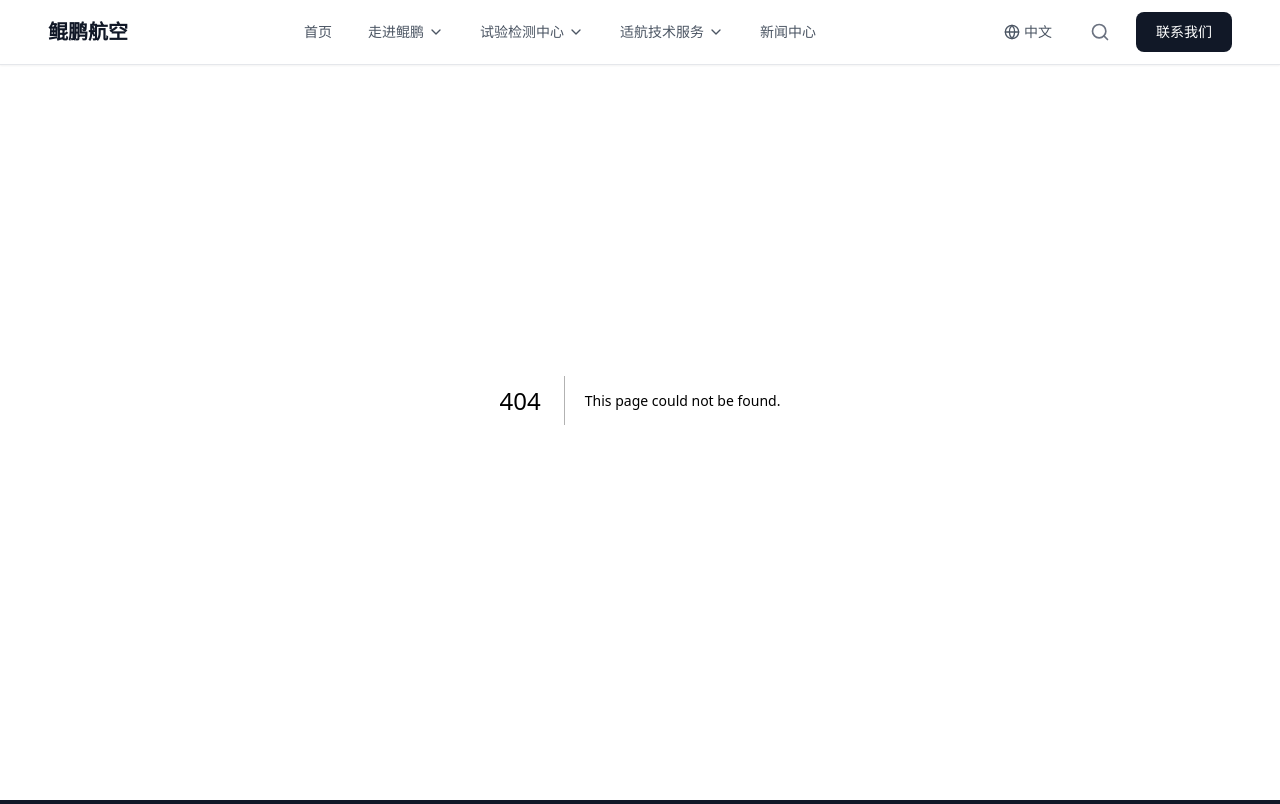
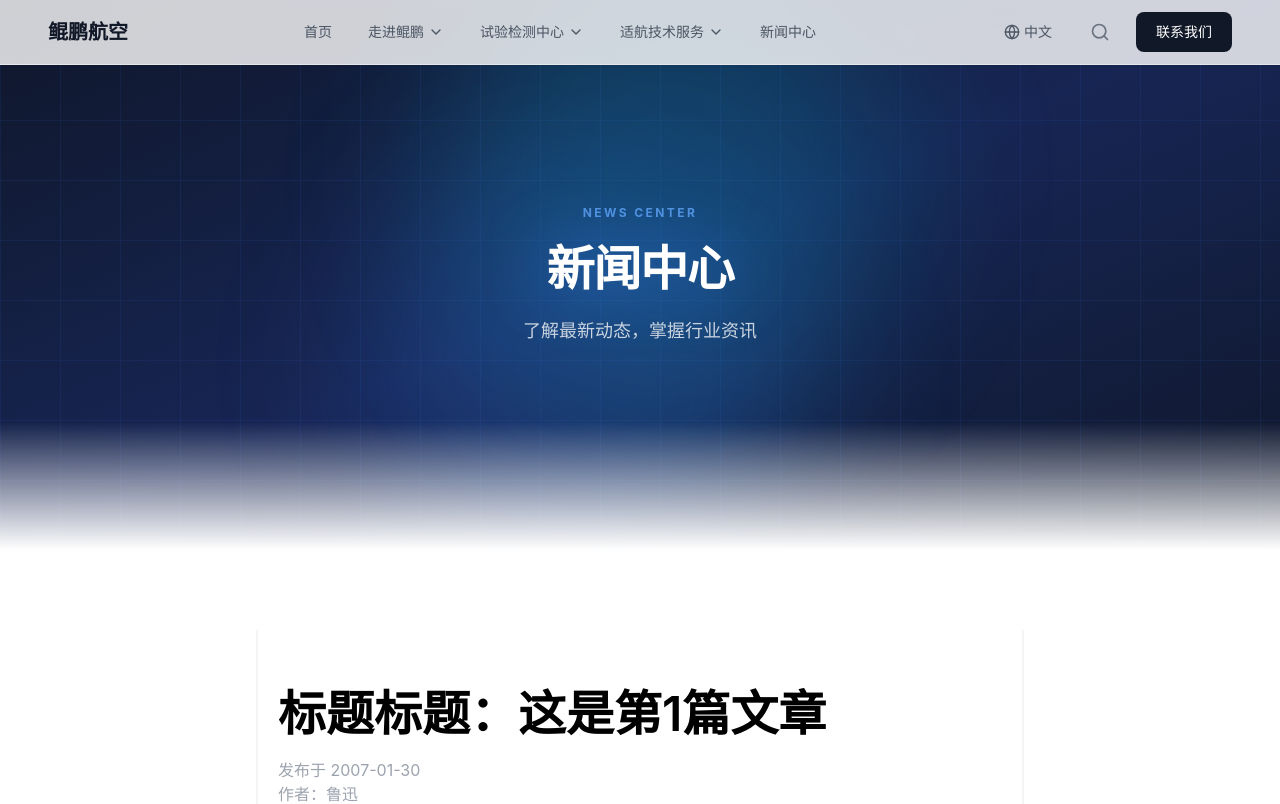
Before and after one commit to HuajiSoup/Kunpeng-Official, a Next.js app: page /news/1 in a window 1280 px wide. Before the commit this address had no page. Shown: the top 804 px of the page. Built offline with nearby package versions, Linux system fonts and the light colour scheme.

Commit message:
增加文章详情页

```diff
--- /dev/null
+++ b/app/news/[id]/page.tsx
@@ -0,0 +1,39 @@
+import { NewsContent, NewsItem } from "@/components/news/NewsContent";
+import NewsHero from "@/components/news/NewsHero";
+
+async function fetchNews(id: string): Promise<NewsItem> {
+  // const res = await fetch("");
+  const news: NewsItem = {
+    id: "0",
+    title: `标题标题：这是第${id}篇文章`,
+    author: "鲁迅",
+    summary: "简介简介简介简介简介简介简介简介简介",
+    coverImage: "",
+    content: "<p>这里有一些测试文字，<br /></p>\
+      <h1>还有大标题</h1><p>和另一些<i>斜体斜体斜体斜体斜体斜体斜体斜体斜体斜体斜体斜体斜体\
+      跨行跨行跨行跨行跨行跨行跨行跨行跨行斜体斜体斜体斜体斜体斜体斜体斜体斜体</i><strong>文字</strong>\
+      <br /><p>和另一些<strong>粗体文字！</strong></p>",
+    status: "published",
+    publishTime: "2007-01-30",
+    category: "none",
+    isHeadline: false,
+  }
+
+  return news;
+}
+
+interface NewsContentPageProps {
+  params: Promise<{
+    id: string;
+  }>;
+}
+
+export default async function NewsContentPage({ params }: NewsContentPageProps) {
+  const { id } = await params;
+  const news = await fetchNews(id);
+
+  return (<>
+    <NewsHero />
+    <NewsContent news={news} />
+  </>);
+}
--- a/app/news/page.tsx
+++ b/app/news/page.tsx
@@ -9,7 +9,7 @@ import NewsPagination from "@/components/news/NewsPagination";
 import { useLanguage } from "@/lib/LanguageContext";
 import { useRouter } from "next/navigation";
 import { NavSidebar } from "@/components/ui/NavSidebar";
-import { NewsItem } from "@/components/news/NewsCard";
+import { NewsCardItem } from "@/components/news/NewsCard";
 
 const getSidebarItems = (t: (key: string) => string) => [
   { id: "all", label: t("news.categories.all") },
@@ -19,18 +19,18 @@ const getSidebarItems = (t: (key: string) => string) => [
 ];
 
 // Test news. Where to fetch??
-const newsData: NewsItem[] = [
+const newsData: NewsCardItem[] = [
   {
     id: "1",
     title: "浙江鲲鹏获得CNAS实验室认可证书(feat)",
-    excerpt: "经过严格评审，浙江鲲鹏航空技术测试验证有限公司成功获得中国合格评定国家认可委员会(CNAS)颁发的实验室认可证书，标志着公司在测试能力建设方面取得重要突破。",
+    summary: "经过严格评审，浙江鲲鹏航空技术测试验证有限公司成功获得中国合格评定国家认可委员会(CNAS)颁发的实验室认可证书，标志着公司在测试能力建设方面取得重要突破。",
     date: "2024-01-15",
     category: "company",
   },
   {
     id: "2",
     title: "成功协助XX项目完成TC取证(feat2)",
-    excerpt: "经过18个月的共同努力，我们成功协助XX航空项目完成Type Certificate (TC)取证工作，该项目为国内首款符合DO-160G标准的通用航空器。",
+    summary: "经过18个月的共同努力，我们成功协助XX航空项目完成Type Certificate (TC)取证工作，该项目为国内首款符合DO-160G标准的通用航空器。",
     date: "2024-01-10",
     category: "success",
     isSuccessStory: true,
@@ -38,21 +38,21 @@ const newsData: NewsItem[] = [
   {
     id: "3",
     title: "FAA发布新的适航审定指南(feat3)",
-    excerpt: "美国联邦航空管理局(FAA)近日发布了关于机载软件适航审定的最新指南AC 20-193，对DO-178C标准实施提供了更详细的指导说明。",
+    summary: "美国联邦航空管理局(FAA)近日发布了关于机载软件适航审定的最新指南AC 20-193，对DO-178C标准实施提供了更详细的指导说明。",
     date: "2024-01-08",
     category: "industry",
   },
   {
     id: "4",
     title: "公司举办DO-178C标准培训课程",
-    excerpt: "应客户需求，公司于本月初成功举办DO-178C机载软件适航标准专题培训，来自全国各地的30余名航空电子工程师参加了此次培训。",
+    summary: "应客户需求，公司于本月初成功举办DO-178C机载软件适航标准专题培训，来自全国各地的30余名航空电子工程师参加了此次培训。",
     date: "2024-01-05",
     category: "company",
   },
   {
     id: "5",
     title: "XX无人机项目成功获得PC生产许可证",
-    excerpt: "在团队的专业指导下，XX无人机项目成功建立符合CAAC要求的生产质量体系，并获得生产许可证(PC)，为批量生产奠定基础。",
+    summary: "在团队的专业指导下，XX无人机项目成功建立符合CAAC要求的生产质量体系，并获得生产许可证(PC)，为批量生产奠定基础。",
     date: "2023-12-28",
     category: "success",
     isSuccessStory: true,
@@ -60,21 +60,21 @@ const newsData: NewsItem[] = [
   {
     id: "6",
     title: "EASA更新DO-160标准至最新版本",
-    excerpt: "欧洲航空安全局(EASA)正式采用DO-160G作为环境条件和测试程序的官方标准，替代了之前使用的DO-160F版本。",
+    summary: "欧洲航空安全局(EASA)正式采用DO-160G作为环境条件和测试程序的官方标准，替代了之前使用的DO-160F版本。",
     date: "2023-12-25",
     category: "industry",
   },
   {
     id: "7",
     title: "专家团队新增两名适航委任代表",
-    excerpt: "公司技术团队再添两名适航委任代表(DER)，进一步增强了在适航审定领域的技术实力和服务能力。",
+    summary: "公司技术团队再添两名适航委任代表(DER)，进一步增强了在适航审定领域的技术实力和服务能力。",
     date: "2023-12-20",
     category: "company",
   },
   {
     id: "8",
     title: "XX航电设备CTSO取证成功案例",
-    excerpt: "我们协助XX公司的航电设备完成CTSO取证，该设备现已获得技术标准规定项目批准，可在多个航空器平台上使用。",
+    summary: "我们协助XX公司的航电设备完成CTSO取证，该设备现已获得技术标准规定项目批准，可在多个航空器平台上使用。",
     date: "2023-12-15",
     category: "success",
     isSuccessStory: true,
@@ -82,21 +82,21 @@ const newsData: NewsItem[] = [
   {
     id: "9",
     title: "RTCA发布DO-254硬件标准补充说明",
-    excerpt: "RTCA发布了DO-254标准的补充说明文档，对复杂硬件设计保证提供了更详细的指导，有助于硬件适航审定工作的开展。",
+    summary: "RTCA发布了DO-254标准的补充说明文档，对复杂硬件设计保证提供了更详细的指导，有助于硬件适航审定工作的开展。",
     date: "2023-12-10",
     category: "industry",
   },
   {
     id: "10",
     title: "公司完成XX项目系统安全性评估",
-    excerpt: "经过6个月的深入分析，我们完成了XX航空项目的系统安全性评估工作，包括FHA、PSSA和SSA三个阶段的分析报告。",
+    summary: "经过6个月的深入分析，我们完成了XX航空项目的系统安全性评估工作，包括FHA、PSSA和SSA三个阶段的分析报告。",
     date: "2023-12-05",
     category: "company",
   },
   {
     id: "11",
     title: "XX通航飞机项目获得型号合格证",
-    excerpt: "在适航咨询团队的全程支持下，XX通用航空飞机项目成功获得中国民用航空局颁发的型号合格证(TC)，标志着该项目正式进入市场。",
+    summary: "在适航咨询团队的全程支持下，XX通用航空飞机项目成功获得中国民用航空局颁发的型号合格证(TC)，标志着该项目正式进入市场。",
     date: "2023-11-28",
     category: "success",
     isSuccessStory: true,
@@ -104,7 +104,7 @@ const newsData: NewsItem[] = [
   {
     id: "12",
     title: "CAAC发布适航审定法规更新",
-    excerpt: "中国民用航空局发布了最新的适航审定相关法规更新，对航空器及零部件适航管理提出了新的要求。",
+    summary: "中国民用航空局发布了最新的适航审定相关法规更新，对航空器及零部件适航管理提出了新的要求。",
     date: "2023-11-25",
     category: "industry",
   },
--- a/app/search/page.tsx
+++ b/app/search/page.tsx
@@ -5,7 +5,7 @@ import { useSearchParams, useRouter } from "next/navigation";
 import { motion } from "framer-motion";
 import { Search } from "lucide-react";
 import { useLanguage } from "@/lib/LanguageContext";
-import { NewsItem } from "@/components/news/NewsCard";
+import { NewsCardItem } from "@/components/news/NewsCard";
 import { SearchBar } from "@/components/search/SearchBar";
 import { SearchResultList } from "@/components/search/SearchResultList";
 
@@ -15,88 +15,88 @@ const searchCategories: searchResultCategory[] = [
 ];
 
 // 新闻数据（从新闻中心页面获取）
-const newsData: NewsItem[] = [
+const newsData: NewsCardItem[] = [
   {
     id: "1",
     title: "浙江鲲鹏获得CNAS实验室认可证书",
-    excerpt: "经过严格评审，浙江鲲鹏航空技术测试验证有限公司成功获得中国合格评定国家认可委员会(CNAS)颁发的实验室认可证书，标志着公司在测试能力建设方面取得重要突破。",
+    summary: "经过严格评审，浙江鲲鹏航空技术测试验证有限公司成功获得中国合格评定国家认可委员会(CNAS)颁发的实验室认可证书，标志着公司在测试能力建设方面取得重要突破。",
     date: "2024-01-15",
     category: "company",
   },
   {
     id: "2",
     title: "成功协助XX项目完成TC取证",
-    excerpt: "经过18个月的共同努力，我们成功协助XX航空项目完成Type Certificate (TC)取证工作，该项目为国内首款符合DO-160G标准的通用航空器。",
+    summary: "经过18个月的共同努力，我们成功协助XX航空项目完成Type Certificate (TC)取证工作，该项目为国内首款符合DO-160G标准的通用航空器。",
     date: "2024-01-10",
     category: "success",
   },
   {
     id: "3",
     title: "FAA发布新的适航审定指南",
-    excerpt: "美国联邦航空管理局(FAA)近日发布了关于机载软件适航审定的最新指南AC 20-193，对DO-178C标准实施提供了更详细的指导说明。",
+    summary: "美国联邦航空管理局(FAA)近日发布了关于机载软件适航审定的最新指南AC 20-193，对DO-178C标准实施提供了更详细的指导说明。",
     date: "2024-01-08",
     category: "industry",
   },
   {
     id: "4",
     title: "公司举办DO-178C标准培训课程",
-    excerpt: "应客户需求，公司于本月初成功举办DO-178C机载软件适航标准专题培训，来自全国各地的30余名航空电子工程师参加了此次培训。",
+    summary: "应客户需求，公司于本月初成功举办DO-178C机载软件适航标准专题培训，来自全国各地的30余名航空电子工程师参加了此次培训。",
     date: "2024-01-05",
     category: "company",
   },
   {
     id: "5",
     title: "XX无人机项目成功获得PC生产许可证",
-    excerpt: "在团队的专业指导下，XX无人机项目成功建立符合CAAC要求的生产质量体系，并获得生产许可证(PC)，为批量生产奠定基础。",
+    summary: "在团队的专业指导下，XX无人机项目成功建立符合CAAC要求的生产质量体系，并获得生产许可证(PC)，为批量生产奠定基础。",
     date: "2023-12-28",
     category: "success",
   },
   {
     id: "6",
     title: "EASA更新DO-160标准至最新版本",
-    excerpt: "欧洲航空安全局(EASA)正式采用DO-160G作为环境条件和测试程序的官方标准，替代了之前使用的DO-160F版本。",
+    summary: "欧洲航空安全局(EASA)正式采用DO-160G作为环境条件和测试程序的官方标准，替代了之前使用的DO-160F版本。",
     date: "2023-12-25",
     category: "industry",
   },
   {
     id: "7",
     title: "专家团队新增两名适航委任代表",
-    excerpt: "公司技术团队再添两名适航委任代表(DER)，进一步增强了在适航审定领域的技术实力和服务能力。",
+    summary: "公司技术团队再添两名适航委任代表(DER)，进一步增强了在适航审定领域的技术实力和服务能力。",
     date: "2023-12-20",
     category: "company",
   },
   {
     id: "8",
     title: "XX航电设备CTSO取证成功案例",
-    excerpt: "我们协助XX公司的航电设备完成CTSO取证，该设备现已获得技术标准规定项目批准，可在多个航空器平台上使用。",
+    summary: "我们协助XX公司的航电设备完成CTSO取证，该设备现已获得技术标准规定项目批准，可在多个航空器平台上使用。",
     date: "2023-12-15",
     category: "success",
   },
   {
     id: "9",
     title: "RTCA发布DO-254硬件标准补充说明",
-    excerpt: "RTCA发布了DO-254标准的补充说明文档，对复杂硬件设计保证提供了更详细的指导，有助于硬件适航审定工作的开展。",
+    summary: "RTCA发布了DO-254标准的补充说明文档，对复杂硬件设计保证提供了更详细的指导，有助于硬件适航审定工作的开展。",
     date: "2023-12-10",
     category: "industry",
   },
   {
     id: "10",
     title: "公司完成XX项目系统安全性评估",
-    excerpt: "经过6个月的深入分析，我们完成了XX航空项目的系统安全性评估工作，包括FHA、PSSA和SSA三个阶段的分析报告。",
+    summary: "经过6个月的深入分析，我们完成了XX航空项目的系统安全性评估工作，包括FHA、PSSA和SSA三个阶段的分析报告。",
     date: "2023-12-05",
     category: "company",
   },
   {
     id: "11",
     title: "XX通航飞机项目获得型号合格证",
-    excerpt: "在适航咨询团队的全程支持下，XX通用航空飞机项目成功获得中国民用航空局颁发的型号合格证(TC)，标志着该项目正式进入市场。",
+    summary: "在适航咨询团队的全程支持下，XX通用航空飞机项目成功获得中国民用航空局颁发的型号合格证(TC)，标志着该项目正式进入市场。",
     date: "2023-11-28",
     category: "success",
   },
   {
     id: "12",
     title: "CAAC发布适航审定法规更新",
-    excerpt: "中国民用航空局发布了最新的适航审定相关法规更新，对航空器及零部件适航管理提出了新的要求。",
+    summary: "中国民用航空局发布了最新的适航审定相关法规更新，对航空器及零部件适航管理提出了新的要求。",
     date: "2023-11-25",
     category: "industry",
   },
@@ -222,7 +222,7 @@ const getAllData = (): SearchResult[] => {
     results.push({
       id: item.id,
       title: item.title,
-      excerpt: item.excerpt,
+      excerpt: item.summary,
       category: newsCategoryMap[item.category],
       href: `/news/${item.id}`,
       date: item.date,
--- a/components/news/FeaturedNews.tsx
+++ b/components/news/FeaturedNews.tsx
@@ -1,7 +1,7 @@
-import { NewsCard, NewsItem } from "./NewsCard";
+import { NewsCard, NewsCardItem } from "./NewsCard";
 
 interface FeaturedNewsProps {
-  featuredNews: NewsItem[];
+  featuredNews: NewsCardItem[];
 }
 
 export default function FeaturedNews({ featuredNews }: FeaturedNewsProps) {
--- a/components/news/NewsCard.tsx
+++ b/components/news/NewsCard.tsx
@@ -3,10 +3,10 @@ import { Award, Calendar, ArrowRight } from "lucide-react";
 import { ItemBox } from "../ui/ItemBox";
 import { cn } from "@/lib/utils";
 
-export interface NewsItem {
+export interface NewsCardItem {
   id: string;
   title: string;
-  excerpt: string;
+  summary: string;
   date: string;
   category: "all" | "company" | "industry" | "success";
   image?: string;
@@ -25,7 +25,7 @@ export function NewsCard({
   featured = false,
   showArrow = true
 }: {
-  item: NewsItem,
+  item: NewsCardItem,
   className?: string,
   featured?: boolean,
   showArrow?: boolean,
@@ -63,7 +63,7 @@ export function NewsCard({
           </h3>
 
           <p className={`text-${featured ? "base" : "sm"} text-gray-600 leading-relaxed flex-1 line-clamp-3`}>
-            {item.excerpt}
+            {item.summary}
           </p>
 
           {showArrow && <div className="inline-flex items-center text-sm font-medium text-blue-600 mt-auto">
--- /dev/null
+++ b/components/news/NewsContent.tsx
@@ -0,0 +1,34 @@
+export interface NewsItem {
+  id: string;
+  title: string;
+  author: string;
+  summary: string;
+  coverImage: string;
+  content: string;
+  status: "published" | "draft";
+  publishTime: string;
+  category: string;
+  isHeadline: boolean;
+}
+
+interface NewsContentProps {
+  news: NewsItem;
+}
+
+export function NewsContent({ news }: NewsContentProps) {
+  return (<>
+      <section className="relative py-16 lg:py-20">
+        <div className="container min-h-screen mx-auto px-5 py-10 w-full lg:w-3/5 border-x-gray-100 border-x-2">
+          <h2 className="text-5xl font-semibold text-black text-8 my-5">{news.title}</h2>
+          <div className="text-base text-gray-400 my-5">
+            发布于 {news.publishTime} <br />
+            作者：{news.author}
+          </div>
+
+          <article className="text-black prose-base" dangerouslySetInnerHTML={{
+            __html: news.content
+          }}></article>
+        </div>
+      </section>
+  </>);
+}
--- a/components/news/NewsList.tsx
+++ b/components/news/NewsList.tsx
@@ -1,7 +1,7 @@
-import { NewsCard, NewsItem } from "./NewsCard";
+import { NewsCard, NewsCardItem } from "./NewsCard";
 
 interface NewsListProps {
-  news: NewsItem[];
+  news: NewsCardItem[];
 }
 
 export default function NewsList({ news }: NewsListProps) {
--- a/package.json
+++ b/package.json
@@ -9,6 +9,7 @@
     "lint": "next lint"
   },
   "dependencies": {
+    "@tailwindcss/typography": "^0.5.19",
     "clsx": "^2.1.1",
     "framer-motion": "^12.29.0",
     "lucide-react": "^0.344.0",
--- a/tailwind.config.ts
+++ b/tailwind.config.ts
@@ -36,7 +36,9 @@ const config: Config = {
       },
     },
   },
-  plugins: [],
+  plugins: [
+    require("@tailwindcss/typography"),
+  ],
   safelist: [
     'md:col-span-1',
     'md:col-span-2',
```
Also changed, not shown: 1 other file (tests, documents, lock files or other folders).
